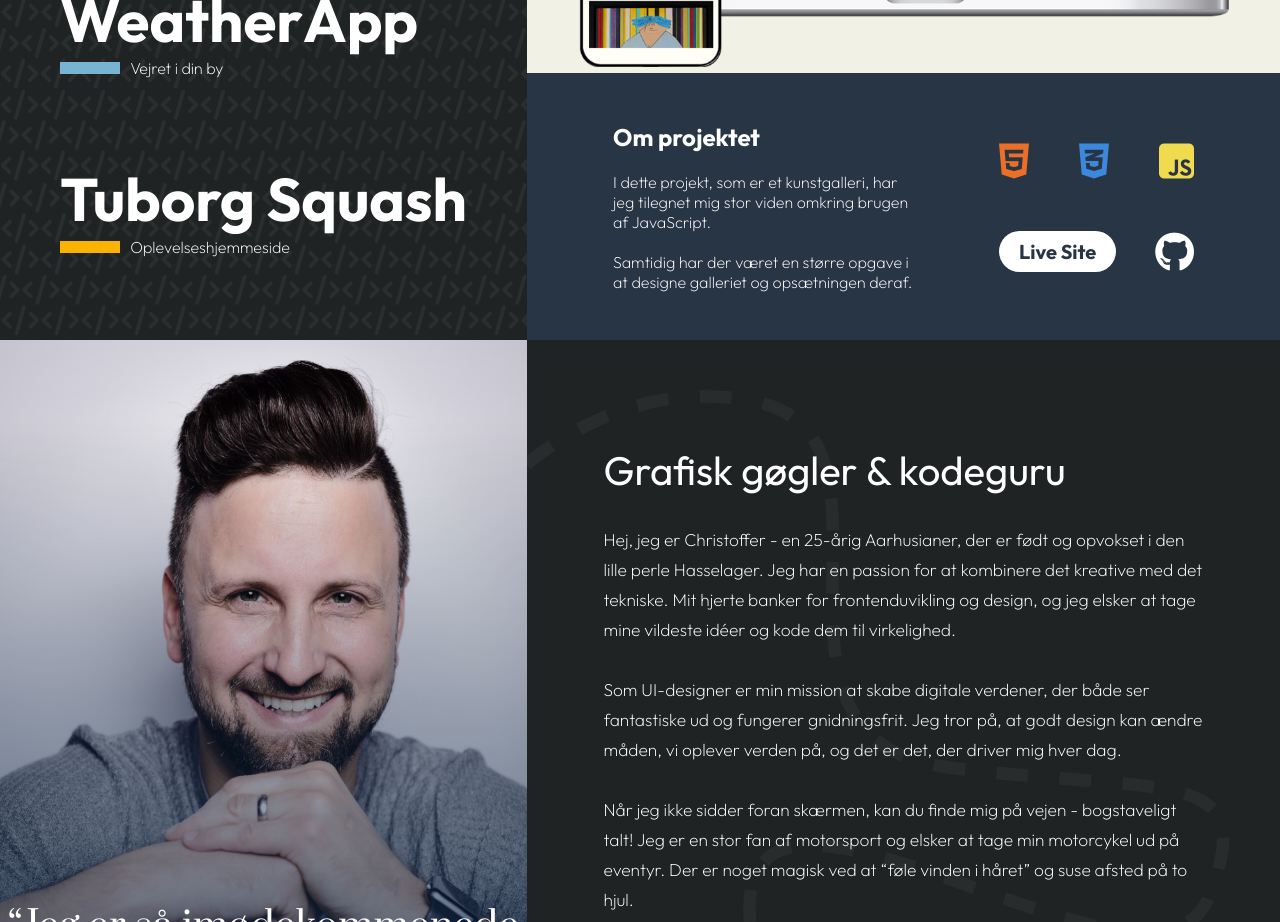
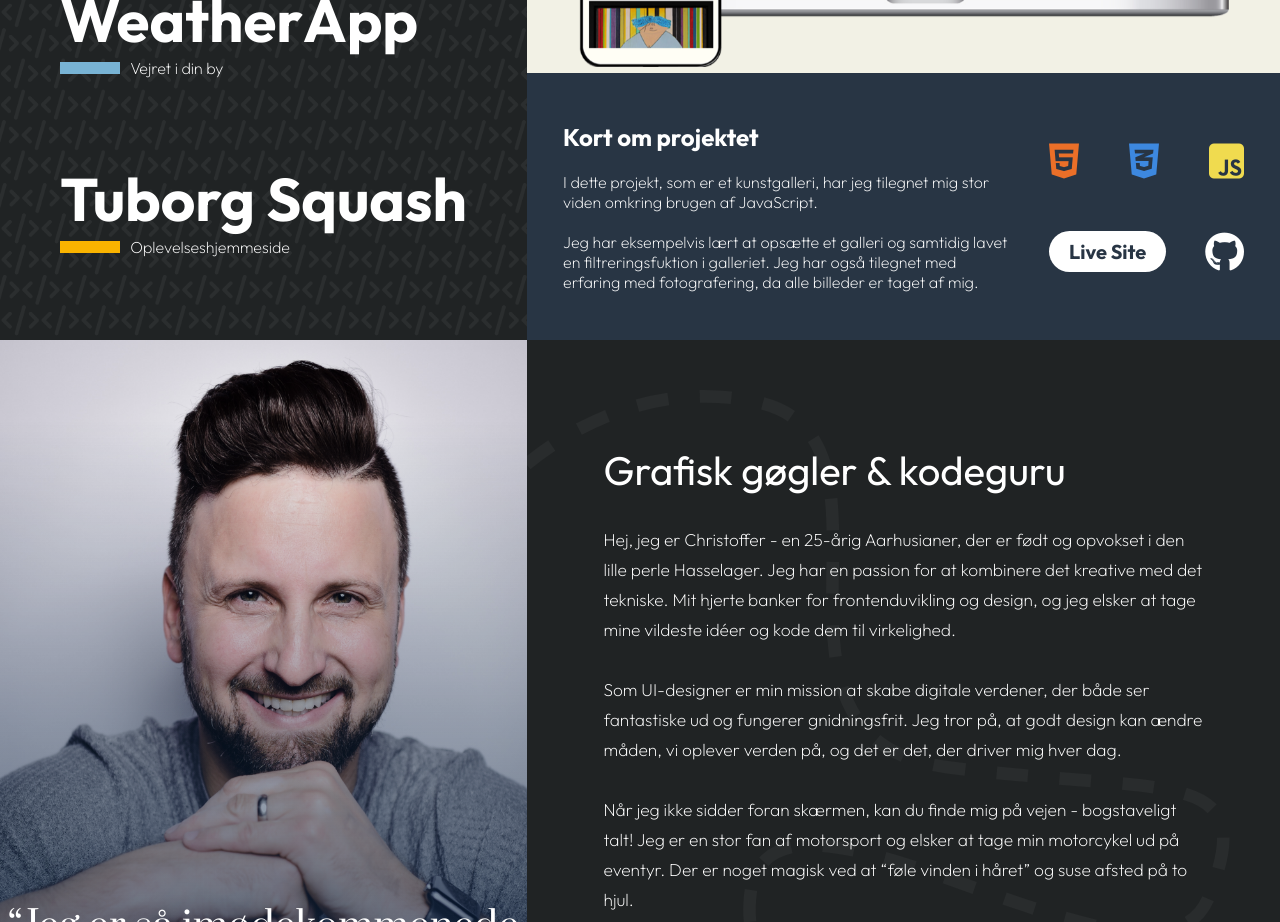
Before and after one commit to ChristofferRodGreffel/PortolioAfter, a React (Vite) app: page / in a window 1280 px wide. Shown: the part 1260-2182 px from the top of the page. Built offline with nearby package versions, Linux system fonts and the light colour scheme.

Commit message:
Work done allover

```diff
--- a/src/App.css
+++ b/src/App.css
@@ -293,6 +293,27 @@ video {
   }
 }
 
+@keyframes slide-in-blurred-bottom {
+  0% {
+    -webkit-transform: translateY(1000px) scaleY(2.5) scaleX(0.2);
+    transform: translateY(1000px) scaleY(2.5) scaleX(0.2);
+    -webkit-transform-origin: 50% 100%;
+    transform-origin: 50% 100%;
+    -webkit-filter: blur(40px);
+    filter: blur(40px);
+    opacity: 0;
+  }
+  100% {
+    -webkit-transform: translateY(0) scaleY(1) scaleX(1);
+    transform: translateY(0) scaleY(1) scaleX(1);
+    -webkit-transform-origin: 50% 50%;
+    transform-origin: 50% 50%;
+    -webkit-filter: blur(0);
+    filter: blur(0);
+    opacity: 1;
+  }
+}
+
 @keyframes fade-in {
   0% {
     opacity: 0;
@@ -310,8 +331,8 @@ video {
   height: 400px;
 }
 .c-desc > * {
-  -webkit-animation: fade-in 0.6s cubic-bezier(0.39, 0.575, 0.565, 1) both;
-  animation: fade-in 0.6s cubic-bezier(0.39, 0.575, 0.565, 1) both;
+  -webkit-animation: slide-in-blurred-bottom 0.6s cubic-bezier(0.23, 1, 0.32, 1) both;
+  animation: slide-in-blurred-bottom 0.6s cubic-bezier(0.23, 1, 0.32, 1) both;
 }
 
 .c-desc h2 {
@@ -319,7 +340,7 @@ video {
 }
 
 .c-desc p {
-  width: 300px;
+  width: 450px;
   font-weight: 200;
 }
 
--- a/src/components/Contact.jsx
+++ b/src/components/Contact.jsx
@@ -16,8 +16,8 @@ export default function Contact() {
         <h3>Psst... Jeg kan også kontakes her:</h3>
         <div>
           <i className="fa-brands fa-linkedin"></i>
-          <i class="fa-solid fa-phone"></i>
-          <i class="fa-solid fa-envelope"></i>
+          <i className="fa-solid fa-phone"></i>
+          <i className="fa-solid fa-envelope"></i>
         </div>
       </div>
     </div>
--- a/src/components/projects/AnnaRod.jsx
+++ b/src/components/projects/AnnaRod.jsx
@@ -10,10 +10,11 @@ export default function AnnaRod() {
       </div>
       <div className="c-desc">
         <div>
-          <h2>Om projektet</h2>
+          <h2>Kort om projektet</h2>
           <p>
             I dette projekt, som er et kunstgalleri, har jeg tilegnet mig stor viden omkring brugen af JavaScript. <br />
-            <br /> Samtidig har der været en større opgave i at designe galleriet og opsætningen deraf.
+            <br /> Jeg har eksempelvis lært at opsætte et galleri og samtidig lavet en filtreringsfuktion i galleriet. Jeg har også tilegnet med erfaring med fotografering, da alle billeder er taget
+            af mig.
           </p>
         </div>
         <div>
--- a/src/components/projects/WeekDish.jsx
+++ b/src/components/projects/WeekDish.jsx
@@ -10,7 +10,7 @@ export default function WeekDish() {
       </div>
       <div className="c-desc">
         <div>
-          <h2>Om projektet</h2>
+          <h2>Kort om projektet</h2>
           <p>
             Dette projekt udsprang af manglen på kreativitet når man skal sammensætte en ugeplan for aftensmad. <br />
             <br />
```
